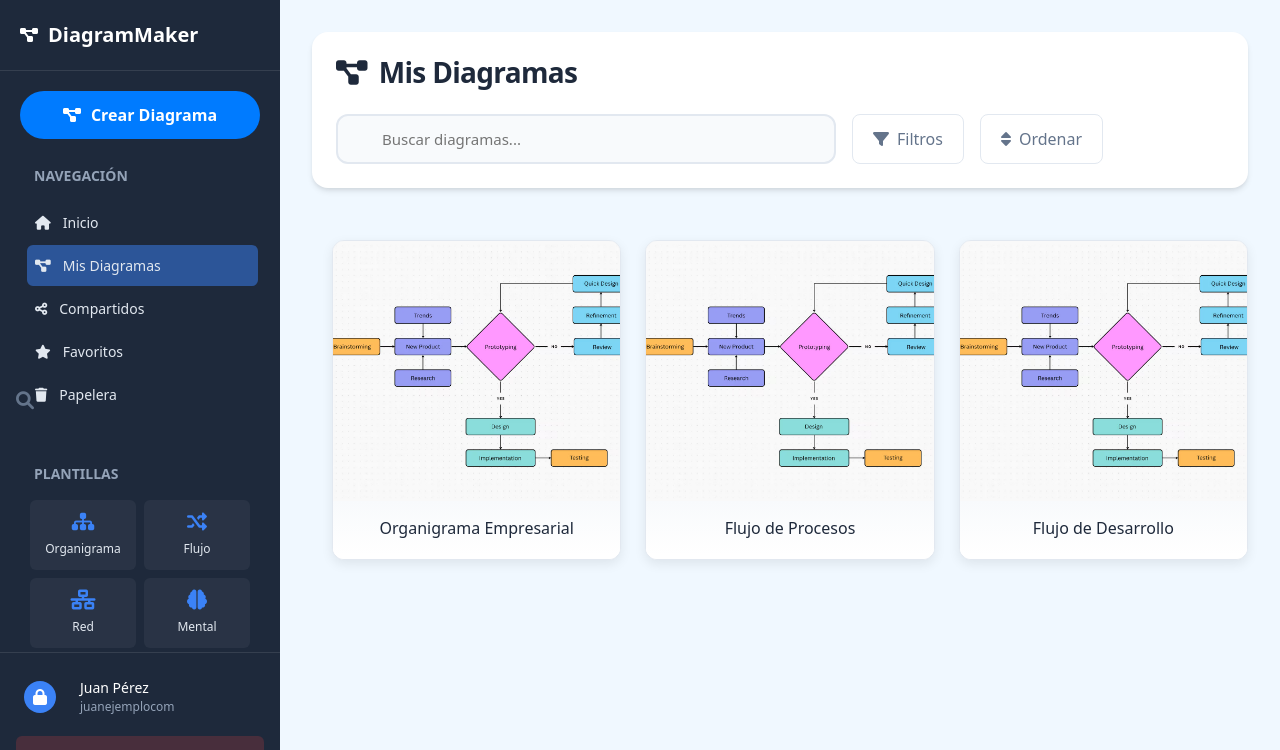
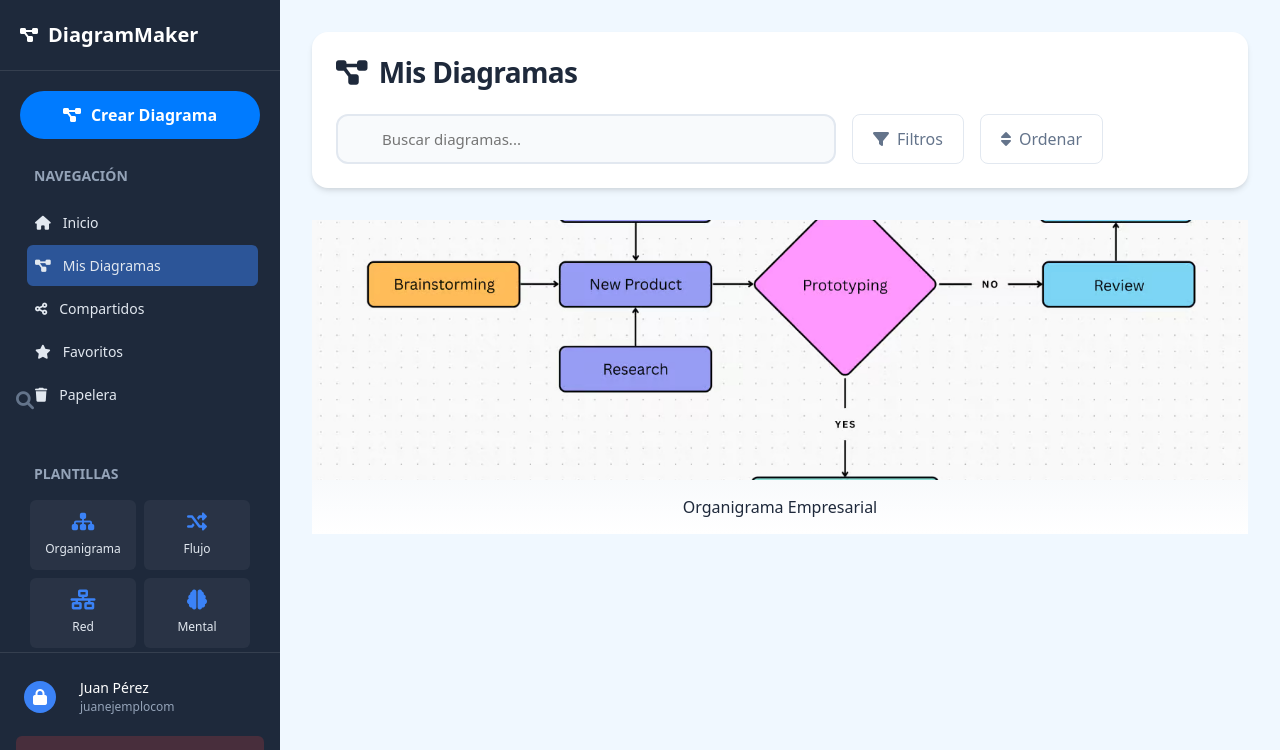
Before and after one commit to juan12312121/Graficacion, an Angular app: page /mis-diagramas in a window 1280 px wide. Shown: the top 750 px of the page. Built offline with nearby package versions, Linux system fonts and the light colour scheme.

Commit message:
Arreglo en icono

```diff
--- a/src/app/compartidos/compartidos.component.css
+++ b/src/app/compartidos/compartidos.component.css
@@ -117,7 +117,7 @@
   padding: 20px;
   width: 100%;
   max-width: 1550px;
-  background-color: #f8fafc;
+  background-color: inherit;
 }
 
 .diagram-card {
--- a/src/app/diagramas-recientes/diagramas-recientes.component.css
+++ b/src/app/diagramas-recientes/diagramas-recientes.component.css
@@ -2,9 +2,10 @@
   display: grid;
   grid-template-columns: repeat(auto-fill, minmax(280px, 1fr));
   gap: 24px;
-       padding-bottom: 24px;
-      padding-left: 20px;
-      padding-top: 20px;
+  padding: 20px;
+  width: 100%;
+  max-width: 1550px;
+  background-color: inherit;
 }
 
 .diagram-card {
@@ -14,9 +15,8 @@
   border-radius: 12px;
   overflow: hidden;
   transition: all 0.4s ease;
-  box-shadow: 0 4px 12px rgba(0,0,0,0.08);
+  box-shadow: 0 4px 12px rgba(0, 0, 0, 0.08);
   border: 1px solid #e2e8f0;
-  background-color: white;
 }
 
 .diagram-preview {
@@ -101,7 +101,8 @@
   margin-bottom: 20px;
 }
 
-.diagram-date, .diagram-owner {
+.diagram-date,
+.diagram-owner {
   display: flex;
   align-items: center;
   gap: 6px;
--- a/src/app/diagramas-recientes/diagramas-recientes.component.html
+++ b/src/app/diagramas-recientes/diagramas-recientes.component.html
@@ -121,3 +121,8 @@
       </div>
     </div>
   </div>
+<<<<<<< HEAD
+=======
+
+
+>>>>>>> f2a8f68 (Arreglo en icono)
--- a/src/app/login/login.component.css
+++ b/src/app/login/login.component.css
@@ -80,6 +80,7 @@
   width: 100%;
 }
 
+
 .input-icon input {
     width: 100%;
     padding: 0.7rem 0.7rem 0.7rem 2.5rem;
@@ -90,13 +91,20 @@
     transition: border-color 0.2s ease;
 }
 
+.input-icon > .fas.fa-envelope{
+  position: absolute;
+  left: 10px;
+  top: 50%;
+  transform: translateY(-50%);
+  font-size: 1.25rem;
+}
+
 .input-icon i {
   position: absolute;
   top: 50%;
   transform: translateY(-50%);
   color: #666;
   font-size: 1.25rem;
-  cursor: pointer;
   transition: color 0.3s ease, transform 0.3s ease;
 }
 
@@ -111,6 +119,7 @@
 }
 
 .input-icon .eye-icon {
+  cursor: pointer;
   right: 10px;
 }
 
--- a/src/app/mis-diagramas/mis-diagramas.component.css
+++ b/src/app/mis-diagramas/mis-diagramas.component.css
@@ -112,6 +112,7 @@
     }
 
 
+<<<<<<< HEAD
 
     .diagrams-grid {
 
@@ -123,6 +124,19 @@
       padding-top: 20px;
     }
 
+=======
+  .diagrams-grid {
+    display: grid;
+    grid-template-columns: repeat(auto-fill, minmax(280px, 1fr));
+    gap: 25px;
+
+    padding: 20px;
+    width: 100%;
+    max-width: 1550px;
+    background-color: inherit;
+  }
+
+>>>>>>> f2a8f68 (Arreglo en icono)
   .diagram-card {
     width: 100%;
     height: 320px;
```
Lines whose indentation alone changed are shown as unchanged.
